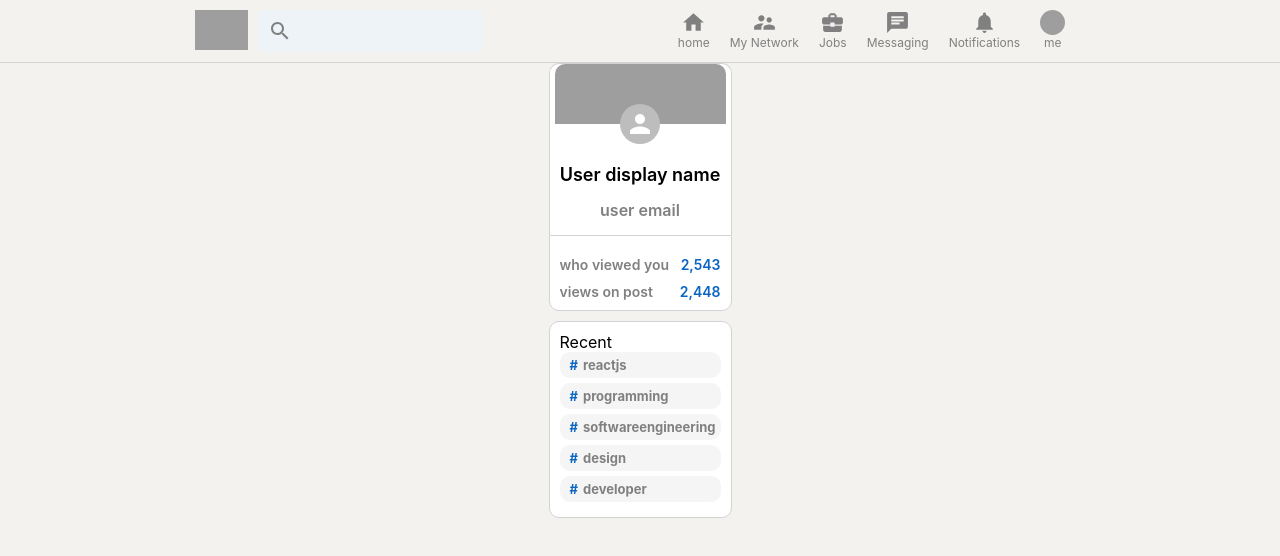
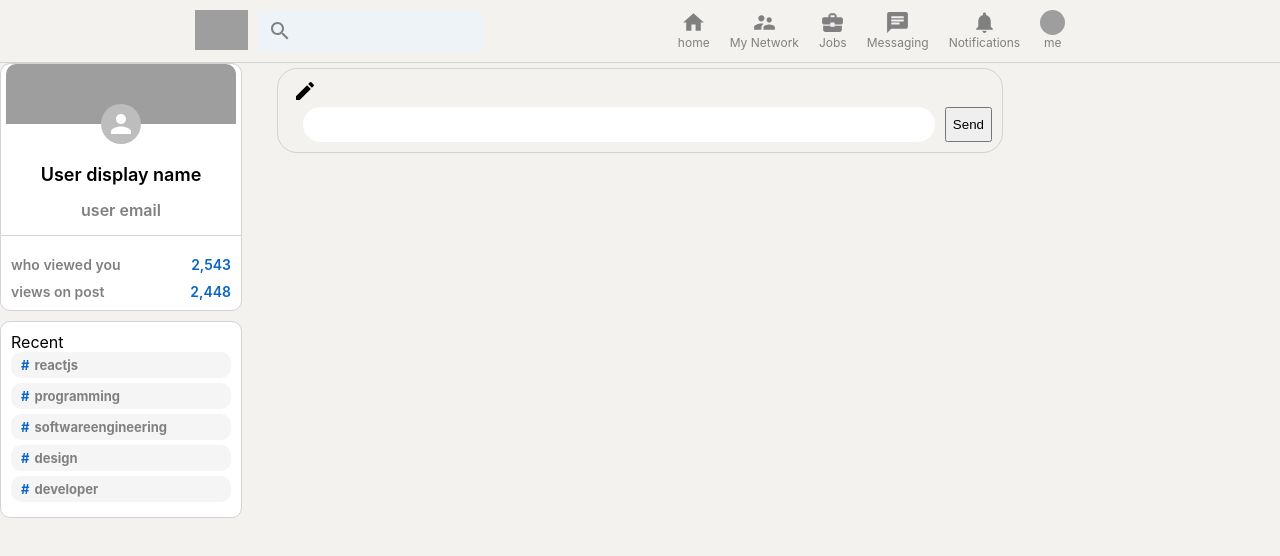
Before and after one commit to kilik42/linked-in-clone-3, a React (Create React App) app: page / in a window 1280 px wide. Shown: the top 556 px of the page. Built offline with nearby package versions, Linux system fonts and the light colour scheme; grey boxes are pictures that could not be loaded.

Commit message:
fixed the alignment issue in the center

```diff
--- a/src/App.css
+++ b/src/App.css
@@ -4,9 +4,10 @@
     height:100vh;
     background-color: #f3f2ef;
     overflow:hidden;
-    align-items: center;
+    align-items: left;
 }
 
 .app__body{
     display:flex;
+
 }
--- a/src/App.js
+++ b/src/App.js
@@ -2,6 +2,7 @@ import React from 'react';
 import './App.css';
 import Header from './Header';
 import Sidebar from './Sidebar';
+import Feed from './Feed';
 
 function App() {
   return (
@@ -18,6 +19,7 @@ function App() {
 
 
         {/* feed */}
+        <Feed />
         {/* widgets */}
       </div>
 
--- /dev/null
+++ b/src/Feed.css
@@ -0,0 +1,48 @@
+.feed{
+    flex:0.6;
+    margin: 0 30px;
+    border-radius:10px;
+    border: 1px solid lightgray;
+    padding: 5px;
+    border: none;
+
+}
+
+.feed_inputContainer{
+    background-color: white;
+    border-radius: 10px;
+    padding:10px;
+    padding-bottom: 20px;
+    margin-bottom: 20px;
+
+
+}
+
+.feed__input{
+    border: 1px solid lightgray;
+    /* width: 100%; */
+    /* outline: none; */
+    font-size: 16px;
+    padding: 10px;
+    padding-left: 15px;
+    border-radius: 20px;
+    /* background-color: #eff2f5; */
+}
+
+.feed__input > form{
+    display: flex;
+    width: 100%;
+    /* align-items: center; */
+}
+
+.feed__input > form > input{
+    flex: 1;
+    border-radius: 30px;
+    padding: 10px;
+    border: none;
+    outline: none;
+    margin-left: 10px;
+    margin-right: 10px;
+    outline-width: 0;
+    font-weight: 600;
+}
--- /dev/null
+++ b/src/Feed.js
@@ -0,0 +1,20 @@
+import React from 'react'
+import './Feed.css'
+import CreateIcon from '@mui/icons-material/Create';
+function Feed() {
+  return (
+    <div className='feed'>
+      <div className="feed__inputContainer">
+        <div className="feed__input">
+            <CreateIcon/>
+            <form >
+                <input type="text"/>
+                <button type="submit">Send</button>
+            </form>
+        </div>
+      </div>
+    </div>
+  )
+}
+
+export default Feed
```
